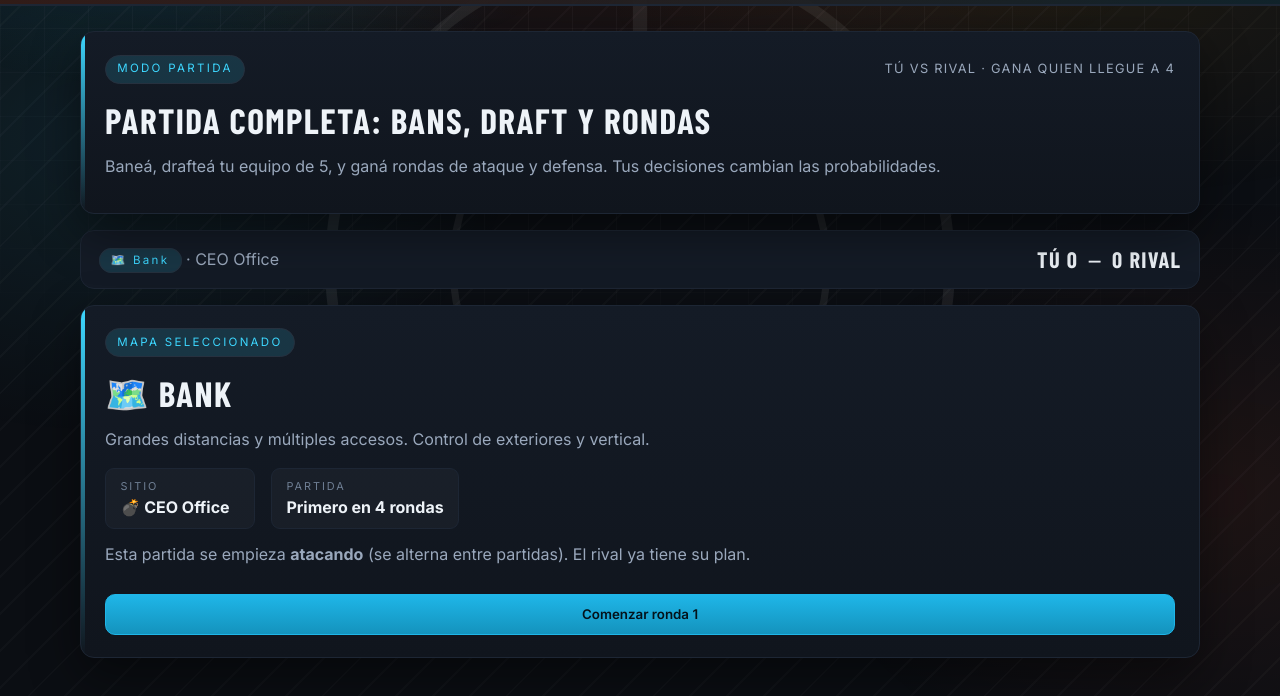
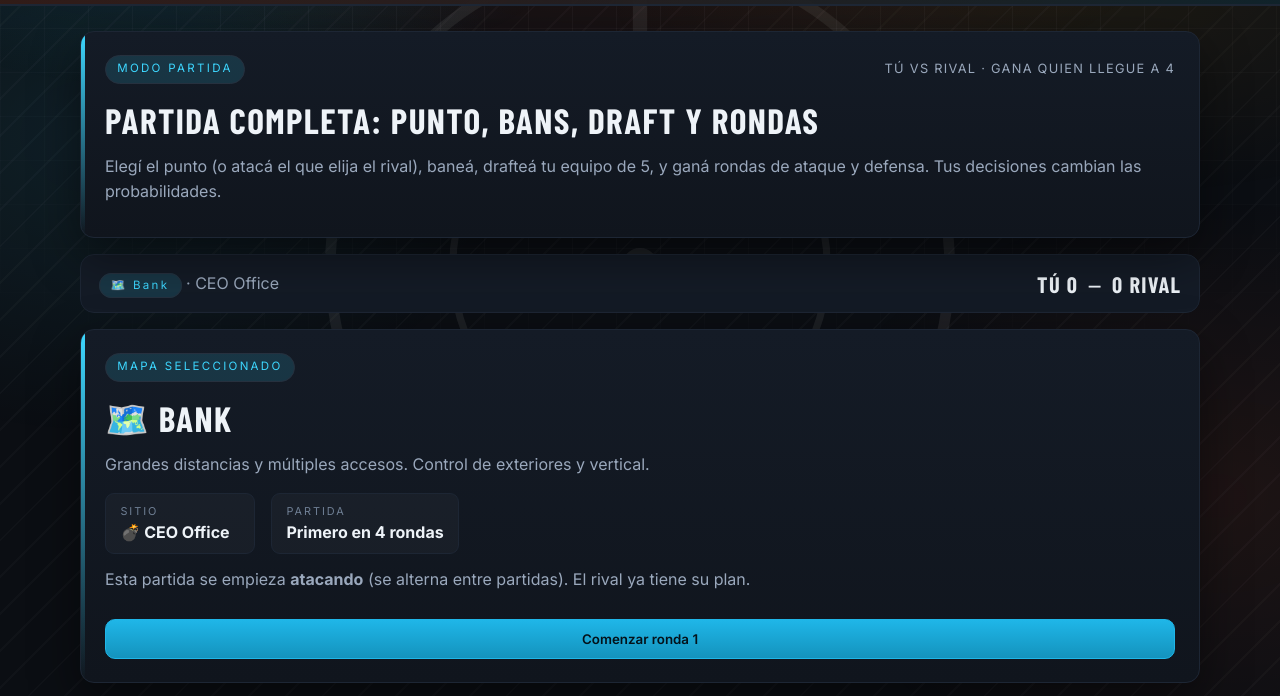
Before and after one commit to Matute-Developer/siegedle, a plain HTML site: page index.html in a window 1280 px wide. Both pictures are taken after a click on the button "Partida". Shown: the part 104-800 px from the top of the page. Drawn offline with nearby package versions, Linux system fonts and the light colour scheme; no server answers.

Commit message:
v0.19.0: punto por ronda, bloqueo por victoria y 14 mapas con 4 puntos

```diff
--- a/index.html
+++ b/index.html
@@ -174,8 +174,8 @@
           <span class="tag">MODO PARTIDA</span>
           <span class="briefing__date">TÚ VS RIVAL · GANA QUIEN LLEGUE A 4</span>
         </div>
-        <h2 id="titulo-partida">Partida completa: bans, draft y rondas</h2>
-        <p class="muted">Baneá, drafteá tu equipo de 5, y ganá rondas de ataque y defensa. Tus decisiones cambian las probabilidades.</p>
+        <h2 id="titulo-partida">Partida completa: punto, bans, draft y rondas</h2>
+        <p class="muted">Elegí el punto (o atacá el que elija el rival), baneá, drafteá tu equipo de 5, y ganá rondas de ataque y defensa. Tus decisiones cambian las probabilidades.</p>
       </div>
       <div id="partida-contenido" style="margin-top:1rem"></div>
     </section>
```
Also changed, not shown: README.md.
